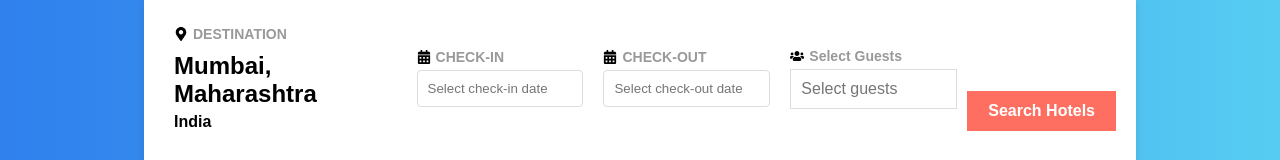
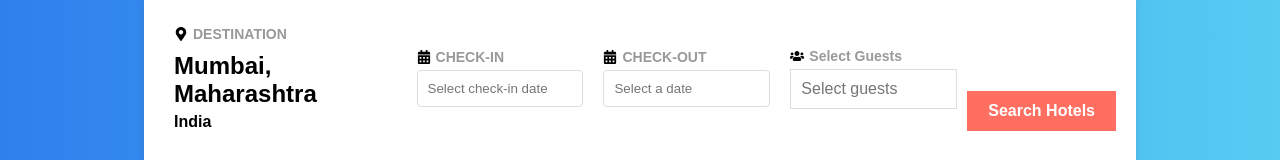
Before and after one commit to rahul14455/EasyMyTripClone, a React (Create React App) app: page /Hotel in a window 1280 px wide. Shown: the part 218-378 px from the top of the page. Built offline with nearby package versions, Linux system fonts and the light colour scheme; no server answers.

Commit message:
hoteldate

```diff
--- a/src/components/HOTELS/DatesCheckOut/CheckOutNoPop.jsx
+++ b/src/components/HOTELS/DatesCheckOut/CheckOutNoPop.jsx
@@ -1,34 +1,21 @@
 import React, { useState } from "react";
 import ReactDatePicker from "react-datepicker";
+import { useHotelMainContext } from "../../../Context/Hotels/HotelMainContext";
 
 const CheckOutNoPop = () => {
-  const [checkOutDate, setCheckOutDate] = useState();
-  const [day, setDay] = useState();
-
-  const handleDateOutChange = (date) => {
-    setCheckOutDate(date);
-    const days = [
-      "Sunday",
-      "Monday",
-      "Tuesday",
-      "Wednesday",
-      "Thursday",
-      "Friday",
-      "Saturday",
-    ];
-    const day = new Date(date).getDay();
-    setDay(days[day]);
-  };
+  const { selectedInDate, handleDateChange, dayOfWeek } = useHotelMainContext();
   return (
     <div>
-      <ReactDatePicker
-        selected={checkOutDate}
-        onChange={handleDateOutChange}
-        className="date-input"
-        dateFormat="dd/MM/yyyy"
-        placeholderText="Select check-out date"
-      />
-      {checkOutDate && <span>{day}</span>}
+      <div className="date-picker">
+        <ReactDatePicker
+          selected={selectedInDate}
+          onChange={handleDateChange}
+          className="date-input"
+          dateFormat="dd/MM/yyyy"
+          placeholderText="Select a date"
+        />
+      </div>
+      {/* {selectedInDate && <span>{dayOfWeek}</span>} */}
     </div>
   );
 };
--- a/src/components/HOTELS/HotelApiCall/DatesCheckIN/CheckInNoPopup.jsx
+++ b/src/components/HOTELS/HotelApiCall/DatesCheckIN/CheckInNoPopup.jsx
@@ -3,10 +3,10 @@ import ReactDatePicker from "react-datepicker";
 import { useHotelMainContext } from "../../../../Context/Hotels/HotelMainContext";
 
 const CheckInNoPopup = () => {
-  const [checkInDate, setCheckInDate] = useState();
-  const { setDayOfWeek, dayOfWeek } = useHotelMainContext();
+  const { setDayOfWeek, dayOfWeek, selectedOutDate, setSelectedOutDate } =
+    useHotelMainContext();
   const handleDateInChange = (date) => {
-    setCheckInDate(date);
+    setSelectedOutDate(date);
     const days = [
       "Sunday",
       "Monday",
@@ -22,13 +22,13 @@ const CheckInNoPopup = () => {
   return (
     <div>
       <ReactDatePicker
-        selected={checkInDate}
+        selected={selectedOutDate}
         onChange={handleDateInChange}
         className="date-input"
         dateFormat="dd/MM/yyyy"
         placeholderText="Select check-in date"
       />
-      {checkInDate && <span>{dayOfWeek}</span>}
+      {/* {selectedOutDate && <span>{dayOfWeek}</span>} */}
     </div>
   );
 };
--- a/src/components/HOTELS/Hotels.jsx
+++ b/src/components/HOTELS/Hotels.jsx
@@ -70,7 +70,6 @@ const Hotels = () => {
               {!checkOutDate && <CheckOutNoPop />}
               {checkOutDate && <CheckOutPop />}
             </div>
-
             <div className="guests">
               <span
                 className="label guests-label"
--- a/src/components/TRAINS/DepartureDate/DateNoPopup.jsx
+++ b/src/components/TRAINS/DepartureDate/DateNoPopup.jsx
@@ -29,7 +29,7 @@ const DateNoPopup = () => {
         dateFormat="dd/MM/yyyy"
         placeholderText="Select a date"
       />
-      {departureDate && <span>{dayOfWeek}</span>}
+      <div>{departureDate && <span>{dayOfWeek}</span>}</div>
     </div>
   );
 };
--- a/src/components/TRAINS/Train.css
+++ b/src/components/TRAINS/Train.css
@@ -68,6 +68,7 @@ body {
   flex-direction: column;
   align-items: flex-start;
   height: 100%;
+  padding: 10px;
 }
 
 .label {
@@ -89,6 +90,7 @@ body {
   flex-direction: column;
   align-items: flex-start;
   height: 100%;
+  padding: 10px;
 }
 
 .date-input {
@@ -101,12 +103,16 @@ body {
 .search-button-train {
   background-color: #ff6f61;
   color: white;
-  padding: 11px 20px;
+  /* padding: 11px 20px; */
   cursor: pointer;
   font-size: 16px;
   font-weight: bold;
   align-self: flex-end;
   border: none;
+  padding: 10px;
+  margin-bottom: 30px;
+  width: 13%;
+  margin-right: 20px;
 }
 .search-button:hover {
   background-color: #ff5a4a;
```
